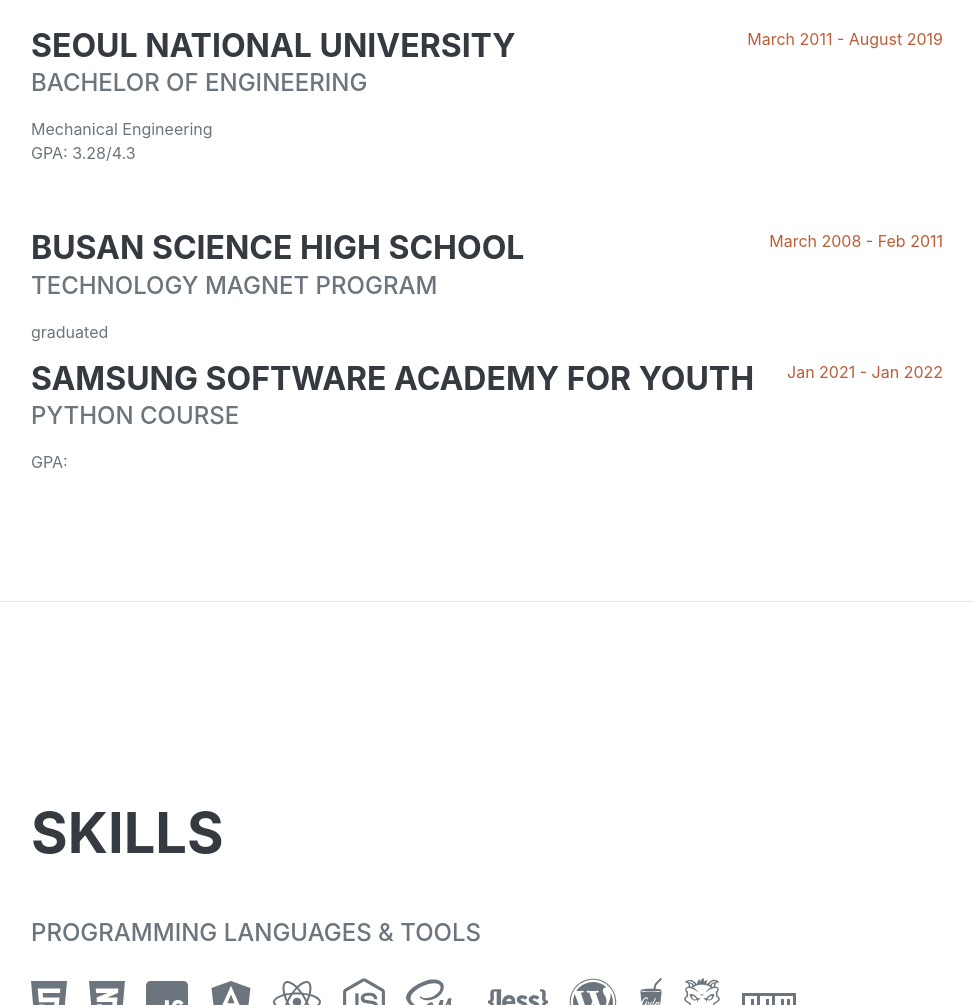
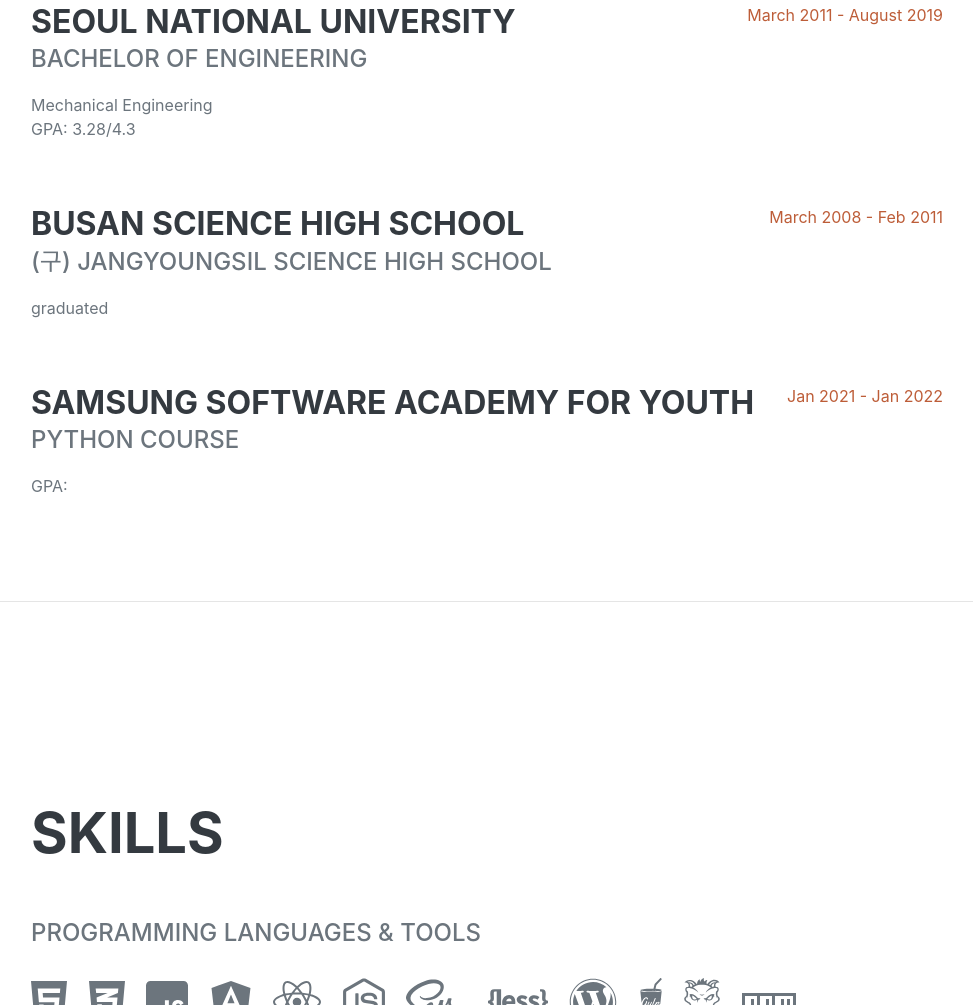
Before and after one commit to sang-jae/sang-jae.github.io, a plain HTML site: page index.html in a window 1280 px wide. Shown: the part 2206-3211 px from the top of the page, without its empty margins (289-1262 px from the left). Drawn offline with nearby package versions, Linux system fonts and the light colour scheme; a web font is replaced by a local one.

Commit message:
re_education tab

```diff
--- a/index.html
+++ b/index.html
@@ -109,10 +109,11 @@
                         </div>
                         <div class="flex-shrink-0"><span class="text-primary">March 2011 - August 2019</span></div>
                     </div>
-                    <div class="d-flex flex-column flex-md-row justify-content-between">
+                    <div class="d-flex flex-column flex-md-row justify-content-between mb-5">
                         <div class="flex-grow-1">
                             <h3 class="mb-0">Busan Science High School</h3>
-                            <div class="subheading mb-3">Technology Magnet Program</div>
+                            <div class="subheading mb-3">(구) Jangyoungsil Science High School</div>
+                            <div></div>
                             <p>graduated</p>
                         </div>
                         <div class="flex-shrink-0"><span class="text-primary">March 2008 - Feb 2011</span></div>
```
